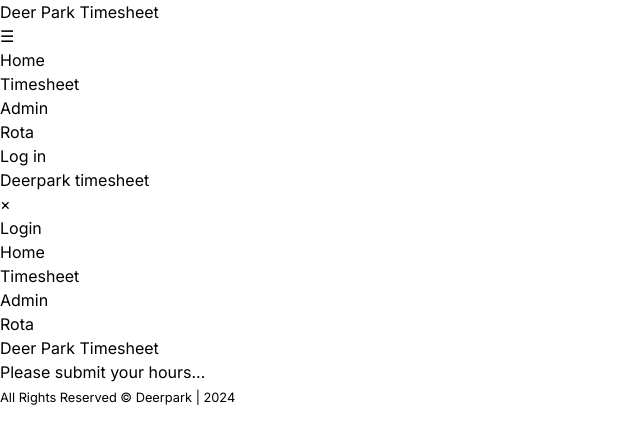
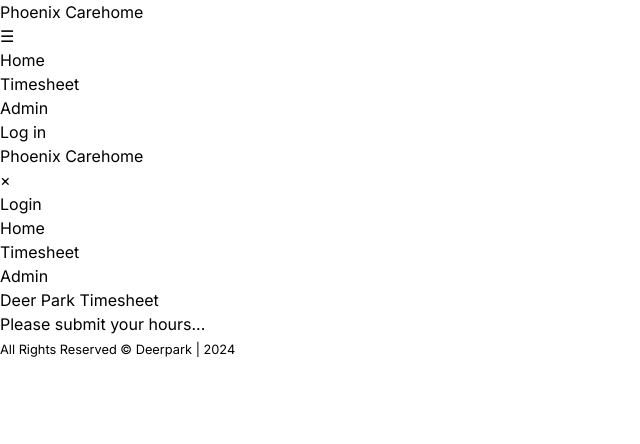
Before and after one commit to yeasirafgan/deerparkandrota, a Next.js app: page / in a window 1280 px wide. Shown: the top 444 px of the page, without its empty margins (0-640 px from the left). Built offline with nearby package versions, Linux system fonts and the light colour scheme; no server answers.

Commit message:
Update Header.js

```diff
--- a/components/Header.js
+++ b/components/Header.js
@@ -25,12 +25,7 @@ const navLinks = [
     href: '/admin',
     label: 'Admin',
     requiredPermissions: ['delete:timesheet'],
-  },
-  {
-    href: '/rota',
-    label: 'Rota',
-    // requiredPermissions: ['create:rota'],
-  },
+  }
 ];
 
 const Header = () => {
@@ -94,7 +89,7 @@ const Header = () => {
       <div className='flex justify-between items-center w-full md:w-auto'>
         <Link href={'/'}>
           <h1 className='text-xl font-semibold text-slate-700'>
-            Deer Park Timesheet
+            Phoenix Carehome
           </h1>
         </Link>
         {/* Mobile menu button */}
@@ -204,7 +199,7 @@ const Header = () => {
           <nav className='w-60 h-full flex flex-col '>
             <div className='flex items-center justify-center px-4 py-3 border-b'>
               <h2 className='text-xl p-1 font-semibold text-white'>
-                Deerpark timesheet
+                Phoenix Carehome
               </h2>
               <button
                 className='text-slate-700 text-2xl pt-2'
```
